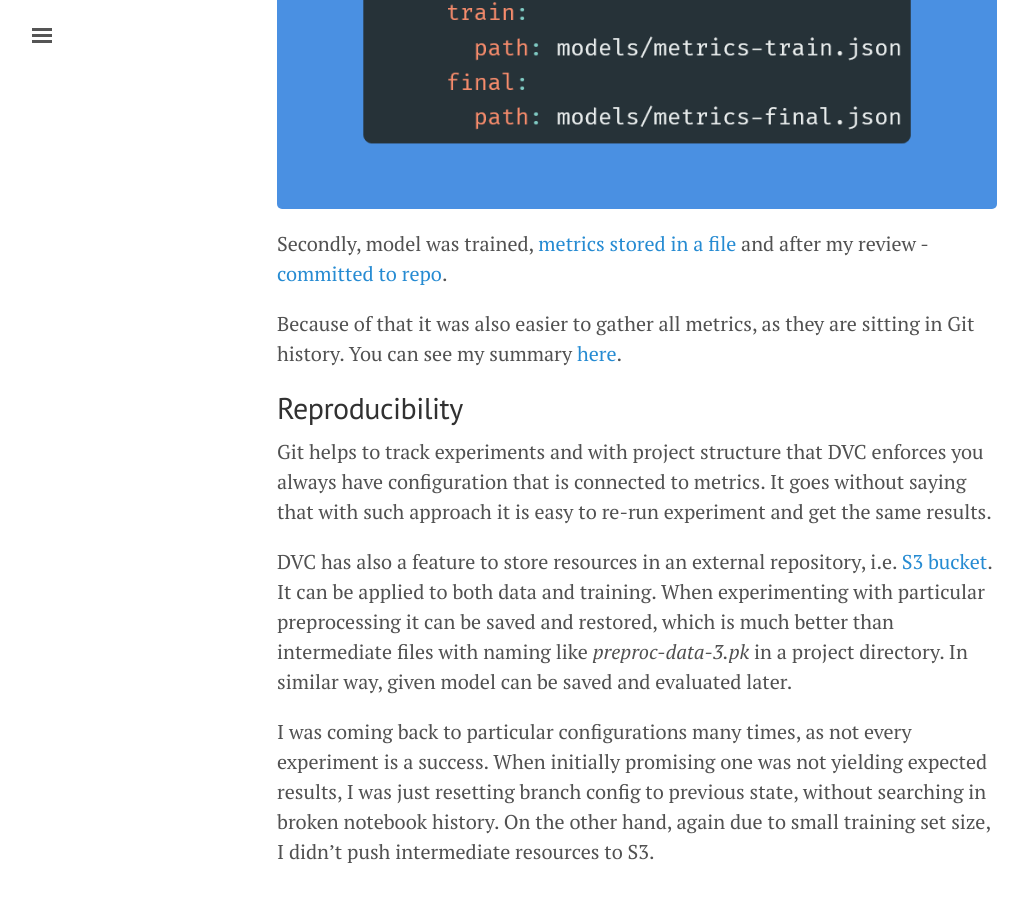
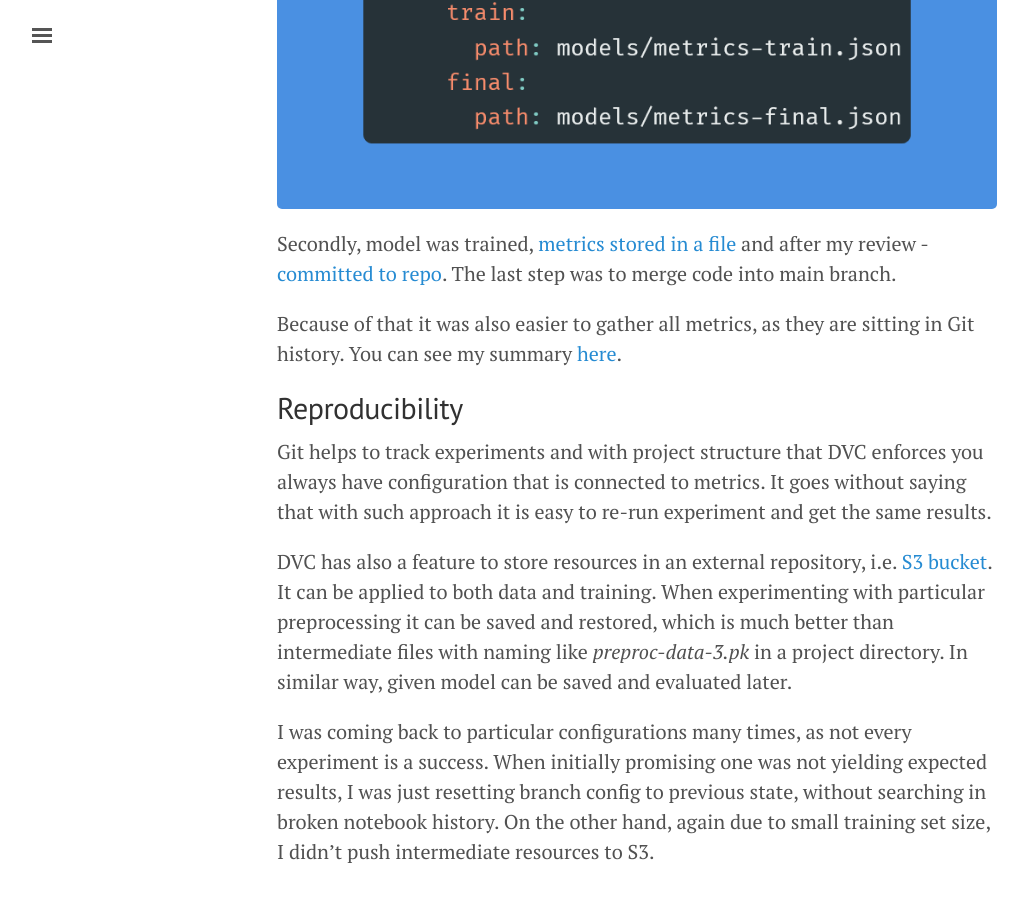
Before and after one commit to mikolajkania/mikolajkania.github.io, a Jekyll site: the page built from _posts/2022-08-07-dvc-kaggle-mlops.md, in a window 1280 px wide and 900 px high, scrolled down 4060 px. Shown: the whole window, without its empty margins (3-1031 px from the left). Built offline with Jekyll 4.4.1, drawn with Linux system fonts in a browser that asks for light colours.

Commit message:
Using dvc for Kaggle, one more step

```diff
--- a/_posts/2022-08-07-dvc-kaggle-mlops.md
+++ b/_posts/2022-08-07-dvc-kaggle-mlops.md
@@ -39,7 +39,7 @@
 
 ![placeholder](https://raw.githubusercontent.com/mikolajkania/mikolajkania.github.io/master/_images/2022-08-07-params.png "dvc.yaml")
 
-Secondly, model was trained, [metrics stored in a file](https://github.com/mikolajkania/kaggle-03-house-prices/pull/13/commits/48ce984c153aa9ee9c70f50fbbb077b3cf0f4ae5#diff-0ea8d36aa8b430bd09f958eed7f3f695dc963bc366b3fb4362a3c96b30b60f8e) and after my review - [committed to repo](https://github.com/mikolajkania/kaggle-03-house-prices/pull/13/commits).
+Secondly, model was trained, [metrics stored in a file](https://github.com/mikolajkania/kaggle-03-house-prices/pull/13/commits/48ce984c153aa9ee9c70f50fbbb077b3cf0f4ae5#diff-0ea8d36aa8b430bd09f958eed7f3f695dc963bc366b3fb4362a3c96b30b60f8e) and after my review - [committed to repo](https://github.com/mikolajkania/kaggle-03-house-prices/pull/13/commits). The last step was to merge code into main branch.
 
 Because of that it was also easier to gather all metrics, as they are sitting in Git history. You can see my summary [here](https://github.com/mikolajkania/kaggle-03-house-prices).
 
```
